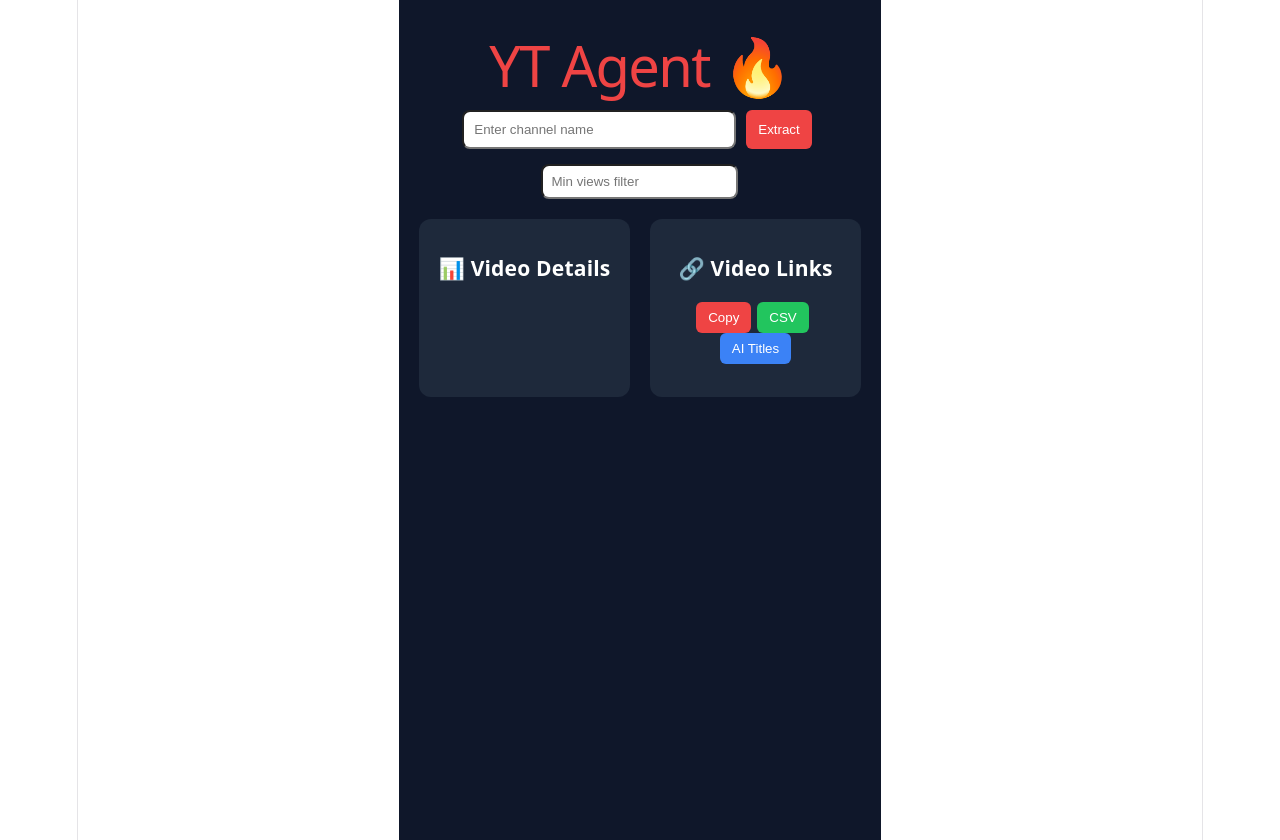
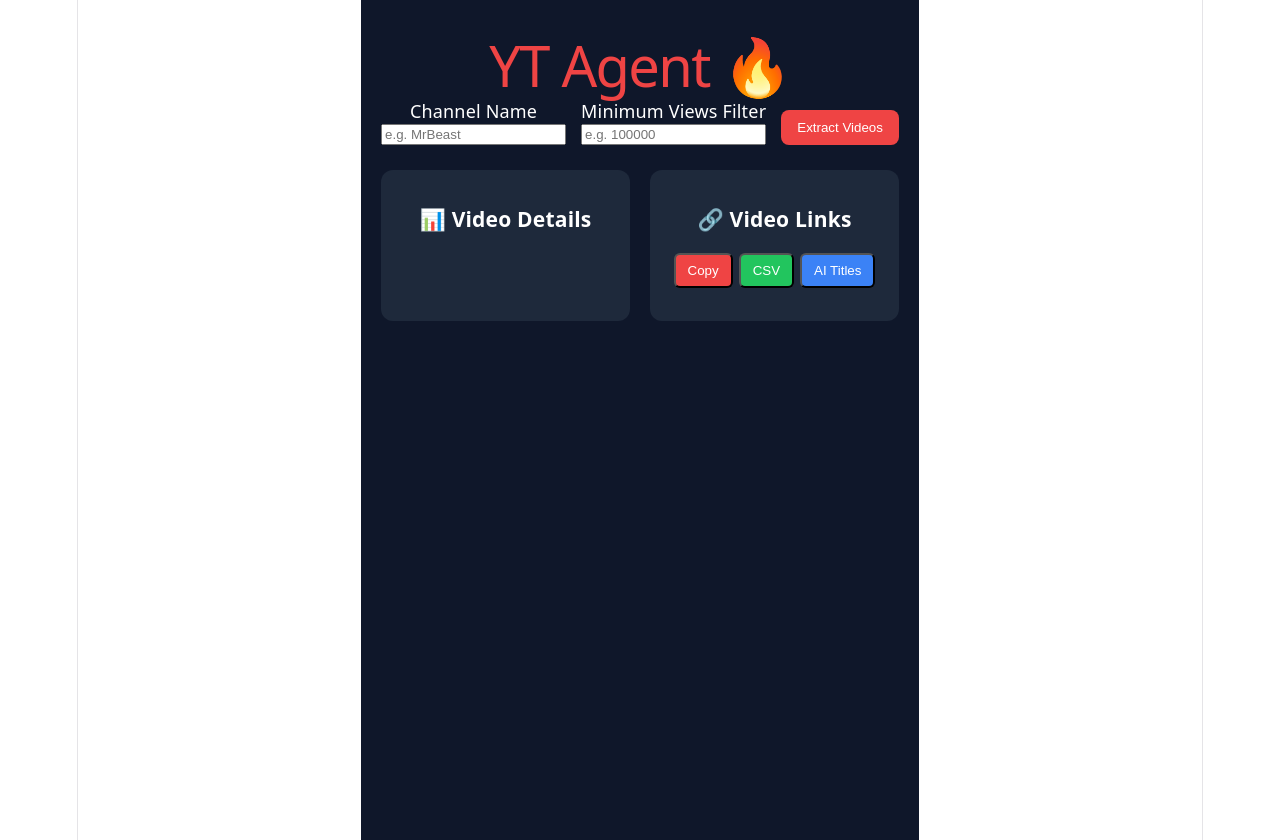
Before and after one commit to aniljia04-glitch/yt-agent, a React (Vite) app: page / in a window 1280 px wide. Built offline with nearby package versions, Linux system fonts and the light colour scheme.

Commit message:
final clean ui + ai fix

```diff
--- a/src/App.jsx
+++ b/src/App.jsx
@@ -2,13 +2,13 @@ import { useState } from "react";
 
 export default function App() {
   const [channel, setChannel] = useState("");
+  const [minViews, setMinViews] = useState("");
   const [videos, setVideos] = useState([]);
   const [loading, setLoading] = useState(false);
   const [aiTitles, setAiTitles] = useState("");
   const [aiLoading, setAiLoading] = useState(false);
-  const [minViews, setMinViews] = useState("");
 
-  // 🎥 FETCH YOUTUBE
+  // FETCH YOUTUBE
   const fetchVideos = async (name) => {
     const key = import.meta.env.VITE_API_KEY;
 
@@ -50,6 +50,7 @@ export default function App() {
 
   const run = async () => {
     if (!channel.trim()) return;
+
     setLoading(true);
     setVideos([]);
     setAiTitles("");
@@ -93,12 +94,12 @@ export default function App() {
     a.click();
   };
 
-  // 🤖 AI FIXED
+  // AI FIX
   const generateAI = async () => {
     const key = import.meta.env.VITE_OPENAI_KEY;
 
     if (!key) {
-      setAiTitles("❌ Missing OpenAI Key");
+      setAiTitles("❌ OpenAI key missing in Vercel");
       return;
     }
 
@@ -120,12 +121,15 @@ export default function App() {
 
       const data = await res.json();
 
-      console.log(data); // debug
+      if (!res.ok) {
+        setAiTitles("❌ " + JSON.stringify(data));
+        return;
+      }
 
       const text =
         data.output_text ||
         data.output?.[0]?.content?.[0]?.text ||
-        "❌ AI returned empty response";
+        "No AI response";
 
       setAiTitles(text);
 
@@ -140,29 +144,35 @@ export default function App() {
     <div style={styles.container}>
       <h1 style={styles.title}>YT Agent 🔥</h1>
 
-      {/* INPUT */}
-      <div style={styles.inputRow}>
+      {/* FORM SECTION */}
+      <div style={styles.form}>
+
+        {/* CHANNEL */}
+        <div style={styles.inputGroup}>
+          <label>Channel Name</label>
           <input
             value={channel}
             onChange={(e) => setChannel(e.target.value)}
             onKeyDown={handleEnter}
-          placeholder="Enter channel name"
-          style={styles.input}
+            placeholder="e.g. MrBeast"
           />
-
-        <button style={styles.btnRed} onClick={run}>
-          {loading ? "Loading..." : "Extract"}
-        </button>
         </div>
 
         {/* FILTER */}
+        <div style={styles.inputGroup}>
+          <label>Minimum Views Filter</label>
           <input
             type="number"
-        placeholder="Min views filter"
             value={minViews}
             onChange={(e) => setMinViews(e.target.value)}
-        style={styles.filter}
+            placeholder="e.g. 100000"
           />
+        </div>
+
+        <button style={styles.extractBtn} onClick={run}>
+          {loading ? "Loading..." : "Extract Videos"}
+        </button>
+      </div>
 
       {/* PANELS */}
       <div style={styles.grid}>
@@ -187,12 +197,12 @@ export default function App() {
             <button style={styles.btnRed} onClick={copyLinks}>Copy</button>
             <button style={styles.btnGreen} onClick={downloadCSV}>CSV</button>
             <button style={styles.btnBlue} onClick={generateAI}>
-              {aiLoading ? "AI..." : "AI Titles"}
+              {aiLoading ? "Generating..." : "AI Titles"}
             </button>
           </div>
 
           <ol>
-            {filtered.map((v) => (
+            {filtered.map(v => (
               <li key={v.id}>
                 <a href={v.url} target="_blank" style={styles.link}>
                   {v.url}
@@ -206,7 +216,7 @@ export default function App() {
       {/* AI OUTPUT */}
       {aiTitles && (
         <div style={styles.aiBox}>
-          <h3>🤖 AI Titles</h3>
+          <h3>🤖 AI Generated Titles</h3>
           <pre>{aiTitles}</pre>
         </div>
       )}
@@ -214,7 +224,7 @@ export default function App() {
   );
 }
 
-// 🎨 STYLES
+// STYLES
 const styles = {
   container: {
     maxWidth: 1100,
@@ -226,25 +236,27 @@ const styles = {
   },
   title: {
     textAlign: "center",
-    color: "#ef4444"
+    color: "#ef4444",
+    marginBottom: 20
   },
-  inputRow: {
+  form: {
     display: "flex",
+    gap: 15,
     justifyContent: "center",
-    gap: 10,
-    marginBottom: 15
+    alignItems: "end",
+    marginBottom: 25
   },
-  input: {
-    padding: 10,
+  inputGroup: {
+    display: "flex",
+    flexDirection: "column"
+  },
+  extractBtn: {
+    background: "#ef4444",
+    color: "#fff",
+    padding: "10px 16px",
     borderRadius: 8,
-    width: 250
-  },
-  filter: {
-    display: "block",
-    margin: "auto",
-    marginBottom: 20,
-    padding: 8,
-    borderRadius: 8
+    border: "none",
+    cursor: "pointer"
   },
   grid: {
     display: "flex",
@@ -268,27 +280,21 @@ const styles = {
     background: "#ef4444",
     color: "#fff",
     padding: "8px 12px",
-    border: "none",
     borderRadius: 6,
-    marginRight: 6,
-    cursor: "pointer"
+    marginRight: 6
   },
   btnGreen: {
     background: "#22c55e",
     color: "#fff",
     padding: "8px 12px",
-    border: "none",
     borderRadius: 6,
-    marginRight: 6,
-    cursor: "pointer"
+    marginRight: 6
   },
   btnBlue: {
     background: "#3b82f6",
     color: "#fff",
     padding: "8px 12px",
-    border: "none",
-    borderRadius: 6,
-    cursor: "pointer"
+    borderRadius: 6
   },
   aiBox: {
     marginTop: 30,
```
Lines whose indentation alone changed are shown as unchanged.
